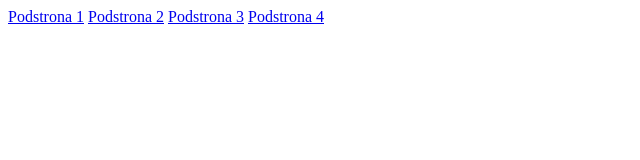
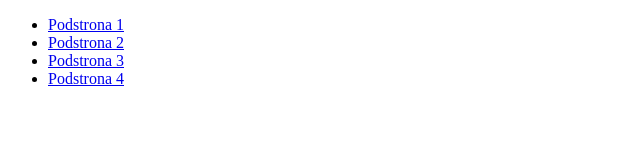
Before and after one commit to Filixxd/Zarzadzanie-webowe, a plain HTML site: page index.html in a window 1280 px wide. Shown: the whole page, without its empty margins (0-640 px from the left). Drawn offline with Linux system fonts and the light colour scheme.

Commit message:
Dodane style

```diff
--- a/index.html
+++ b/index.html
@@ -4,14 +4,25 @@
     <meta charset="UTF-8">
     <meta name="viewport" content="width=device-width, initial-scale=1.0">
     <meta http-equiv="X-UA-Compatible" content="ie=edge">
+    <link rel="stylesheet" href="style/style.css">
     <title>Projekt</title>
 </head>
 <body>
     <div class="nav">
-        <a href="podstrona1.html">Podstrona 1</a>
-        <a href="podstrona2.html">Podstrona 2</a>
-        <a href="podstrona3.html">Podstrona 3</a>
-        <a href="podstrona4.html">Podstrona 4</a>
+        <ul class="nav.list">
+            <li class="nav.menu">
+                <a href="podstrona1.html">Podstrona 1</a>
+            </li>
+            <li class="nav.menu">
+                <a href="podstrona2.html">Podstrona 2</a>
+            </li>
+            <li class="nav.menu">
+                <a href="podstrona3.html">Podstrona 3</a>
+            </li>
+            <li class="nav.menu">
+                <a href="podstrona4.html">Podstrona 4</a>
+            </li>
+        </ul>
     </div>
 </body>
 </html>
--- /dev/null
+++ b/style/style.css
@@ -0,0 +1,3 @@
+.nav{
+    height: 200px;
+}
```
